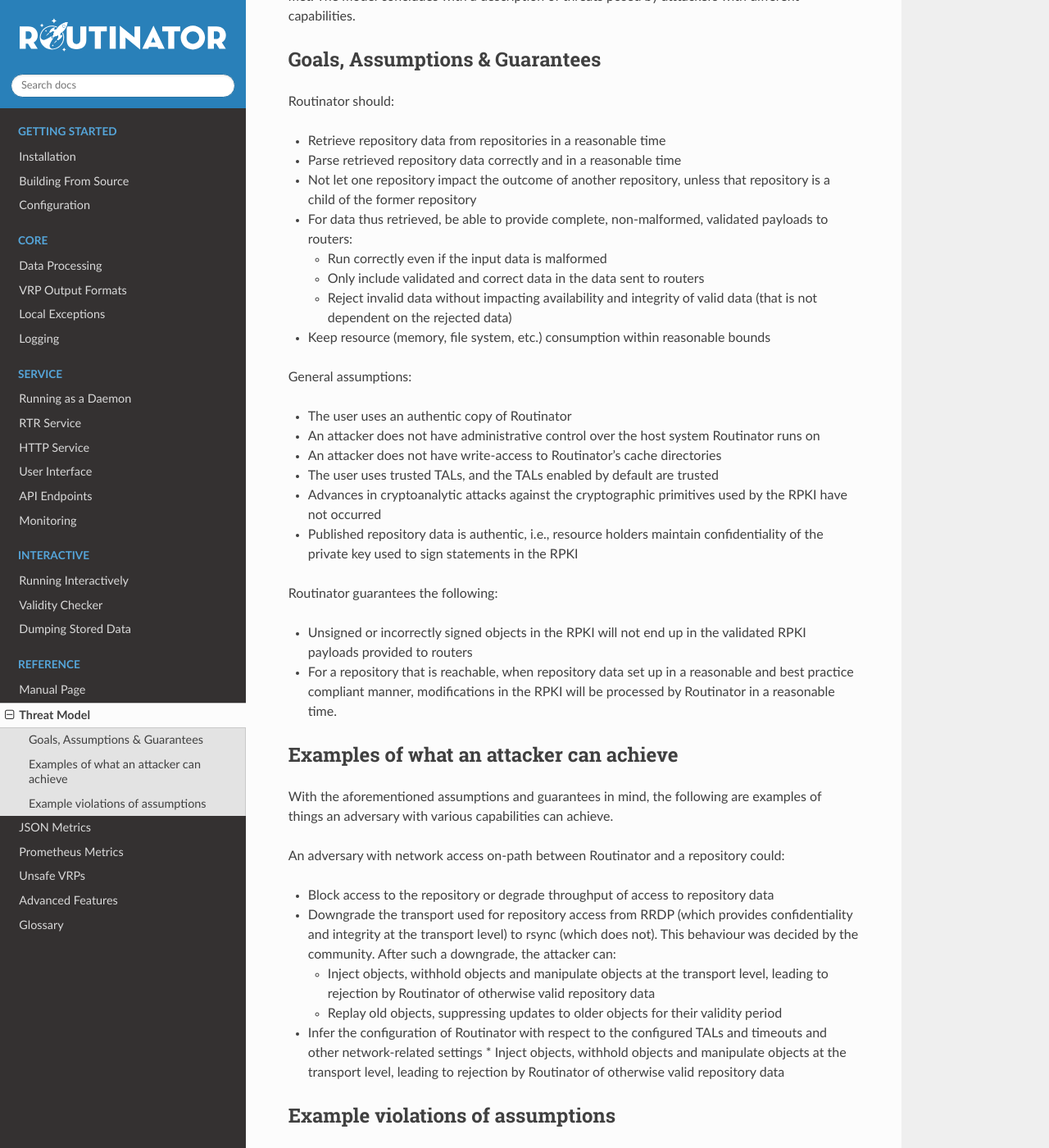
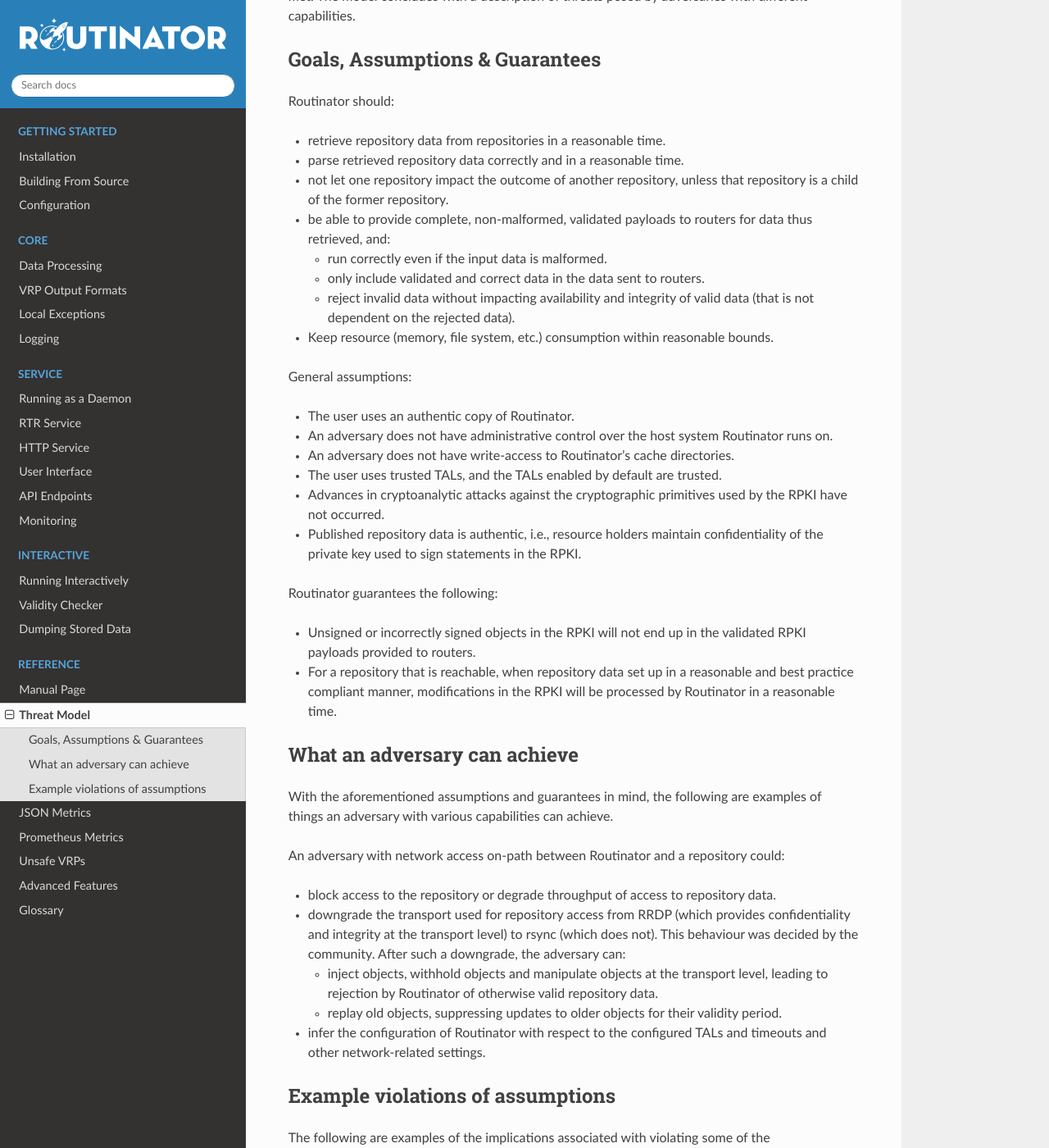
Before and after one commit to NLnetLabs/routinator, a Sphinx documentation site: the page built from doc/manual/source/threat-model.rst, in a window 1280 px wide and 1400 px high, scrolled down 1013 px. Shown: the whole window at 82% size. Built offline with Sphinx 7.4.7 and the Read the Docs theme 3.1.0, drawn with Linux system fonts in a browser that asks for light colours; some of the changed text lies outside the part shown.

Commit message:
editorial improvements

```diff
--- a/doc/manual/source/threat-model.rst
+++ b/doc/manual/source/threat-model.rst
@@ -14,52 +14,51 @@
 * **Repository data** is the data retrieved from public repositories by Routinator. This is unvalidated and untrusted. Trust is established by verifying the signatures.
 * Validated **payload data** is the data Routinator parsed from the repositories and is sent to the routers. This data is validated and should be trustworthy.
 
-We have created a threat model for Routinator [#f1]_, where we outline the assumptions of the system that Routinator runs on, and the guarantees Routinator provides given that those assumptions are met. The model concludes with a description of threats posed by atttackers with different capabilities.
+We have created a threat model for Routinator [#f1]_, where we outline the assumptions of the system that Routinator runs on, and the guarantees Routinator provides given that those assumptions are met. The model concludes with a description of threats posed by adversaries with different capabilities.
 
 Goals, Assumptions & Guarantees
 -------------------------------
 
 Routinator should:
 
-* Retrieve repository data from repositories in a reasonable time
-* Parse retrieved repository data correctly and in a reasonable time
-* Not let one repository impact the outcome of another repository, unless that repository is a child of the former repository
-* For data thus retrieved, be able to provide complete, non-malformed, validated payloads to routers:
+* retrieve repository data from repositories in a reasonable time.
+* parse retrieved repository data correctly and in a reasonable time.
+* not let one repository impact the outcome of another repository, unless that repository is a child of the former repository.
+* be able to provide complete, non-malformed, validated payloads to routers for data thus retrieved, and:
 
-  * Run correctly even if the input data is malformed
-  * Only include validated and correct data in the data sent to routers
-  * Reject invalid data without impacting availability and integrity of valid data (that is not dependent on the rejected data)
+  * run correctly even if the input data is malformed.
+  * only include validated and correct data in the data sent to routers.
+  * reject invalid data without impacting availability and integrity of valid data (that is not dependent on the rejected data).
 
-* Keep resource (memory, file system, etc.) consumption within reasonable bounds
+* Keep resource (memory, file system, etc.) consumption within reasonable bounds.
 
 General assumptions:
 
-* The user uses an authentic copy of Routinator
-* An attacker does not have administrative control over the host system Routinator runs on
-* An attacker does not have write-access to Routinator’s cache directories
-* The user uses trusted TALs, and the TALs enabled by default are trusted
-* Advances in cryptoanalytic attacks against the cryptographic primitives used by the RPKI have not occurred
-* Published repository data is authentic, i.e., resource holders maintain confidentiality of the private key used to sign statements in the RPKI
+* The user uses an authentic copy of Routinator.
+* An adversary does not have administrative control over the host system Routinator runs on.
+* An adversary does not have write-access to Routinator’s cache directories.
+* The user uses trusted TALs, and the TALs enabled by default are trusted.
+* Advances in cryptoanalytic attacks against the cryptographic primitives used by the RPKI have not occurred.
+* Published repository data is authentic, i.e., resource holders maintain confidentiality of the private key used to sign statements in the RPKI.
 
 Routinator guarantees the following:
 
-* Unsigned or incorrectly signed objects in the RPKI will not end up in the validated RPKI payloads provided to routers
+* Unsigned or incorrectly signed objects in the RPKI will not end up in the validated RPKI payloads provided to routers.
 * For a repository that is reachable, when repository data set up in a reasonable and best practice compliant manner, modifications in the RPKI will be processed by Routinator in a reasonable time.
 
-Examples of what an attacker can achieve
-----------------------------------------
+What an adversary can achieve
+-----------------------------
 With the aforementioned assumptions and guarantees in mind, the following are examples of things an adversary with various capabilities can achieve.
 
 An adversary with network access on-path between Routinator and a repository could:
 
-* Block access to the repository or degrade throughput of access to repository data
-* Downgrade the transport used for repository access from RRDP (which provides confidentiality and integrity at the transport level) to rsync (which does not). This behaviour was decided by the community. After such a downgrade, the attacker can:
+* block access to the repository or degrade throughput of access to repository data.
+* downgrade the transport used for repository access from RRDP (which provides confidentiality and integrity at the transport level) to rsync (which does not). This behaviour was decided by the community. After such a downgrade, the adversary can:
 
-  * Inject objects, withhold objects and manipulate objects at the transport level, leading to rejection by Routinator of otherwise valid repository data
-  * Replay old objects, suppressing updates to older objects for their validity period
+  * inject objects, withhold objects and manipulate objects at the transport level, leading to rejection by Routinator of otherwise valid repository data.
+  * replay old objects, suppressing updates to older objects for their validity period.
 
-* Infer the configuration of Routinator with respect to the configured TALs and timeouts and other network-related settings
-  * Inject objects, withhold objects and manipulate objects at the transport level, leading to rejection by Routinator of otherwise valid repository data
+* infer the configuration of Routinator with respect to the configured TALs and timeouts and other network-related settings.
 
 Example violations of assumptions
 ---------------------------------
@@ -67,14 +66,14 @@
 
 An adversary who compromises the host system could:
 
-* Stop, modify, and manipulate Routinator
-* Modify the Routinator configuration
-* Add, modify or remove trusted TALs, thus allowing for injection or removal of valid RPKI payloads
-* Bypass Routinator and provide incorrect data as validated RPKI payload to routers
+* stop, modify, and manipulate Routinator.
+* modify the Routinator configuration.
+* add, modify or remove trusted TALs, thus allowing for injection or removal of valid RPKI payloads.
+* bypass Routinator and provide incorrect data as validated RPKI payload to routers
 
 An adversary who compromises a resource holder's key material could:
 
 * Sign valid statements that will then be successfully validated and included in the payload data to routers. This includes the ability to hijack a prefix or invalidate a genuine announcement.
 
 .. rubric:: Footnotes
-.. [#f1] Based on the `threat model by restic <https://github.com/restic/restic/blob/master/doc/design.rst#threat-model>`_.
+.. [#f1] Based on the `threat model for restic <https://github.com/restic/restic/blob/master/doc/design.rst#threat-model>`_.
```
